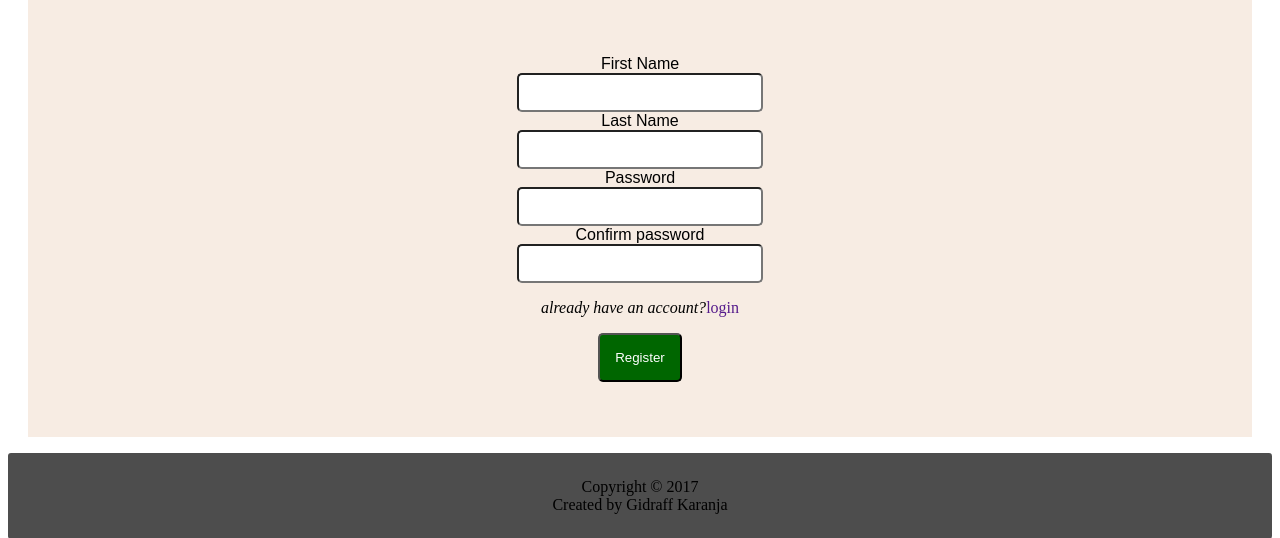
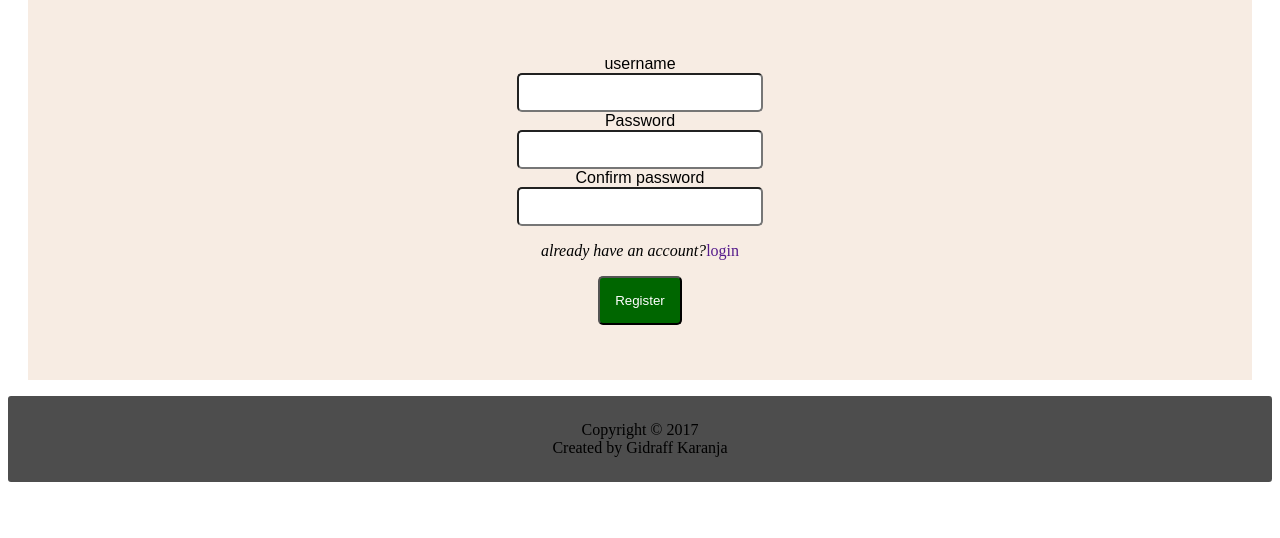
Before and after one commit to Gidraff/Bucketlist, a Python web app: template app/templates/register.html in a window 1280 px wide. Shown: the part 78-616 px from the top of the page. Run offline with Jinja, Linux system fonts and the light colour scheme; the template is opened without the code that fills it, so the values that code supplies are empty.

Commit message:
Remove First Name input and label

```diff
--- a/app/templates/register.html
+++ b/app/templates/register.html
@@ -18,15 +18,13 @@
 
 
 <div class="reg-div">
-	<form>
-		<label>First Name</label><br>
-		<input type="text" name=""><br>
-		<label>Last  Name</label><br>
-		<input type="text" name=""><br>
+	<form action="{{url_for('register')}}" method="POST">
+		<label>username</label><br>
+		<input type="text" name="username"><br>
 		<label>Password </label><br>
 		<input type="password" name="password"><br>
 		<label>Confirm password</label><br>
-		<input type="password" name=""><br>
+		<input type="password" name="confirm_paasword"><br>
 		<p><i>already have an account?</i><a href="">login</a></p>
 		<button class="btn1">Register</button>
 	</form>
```
